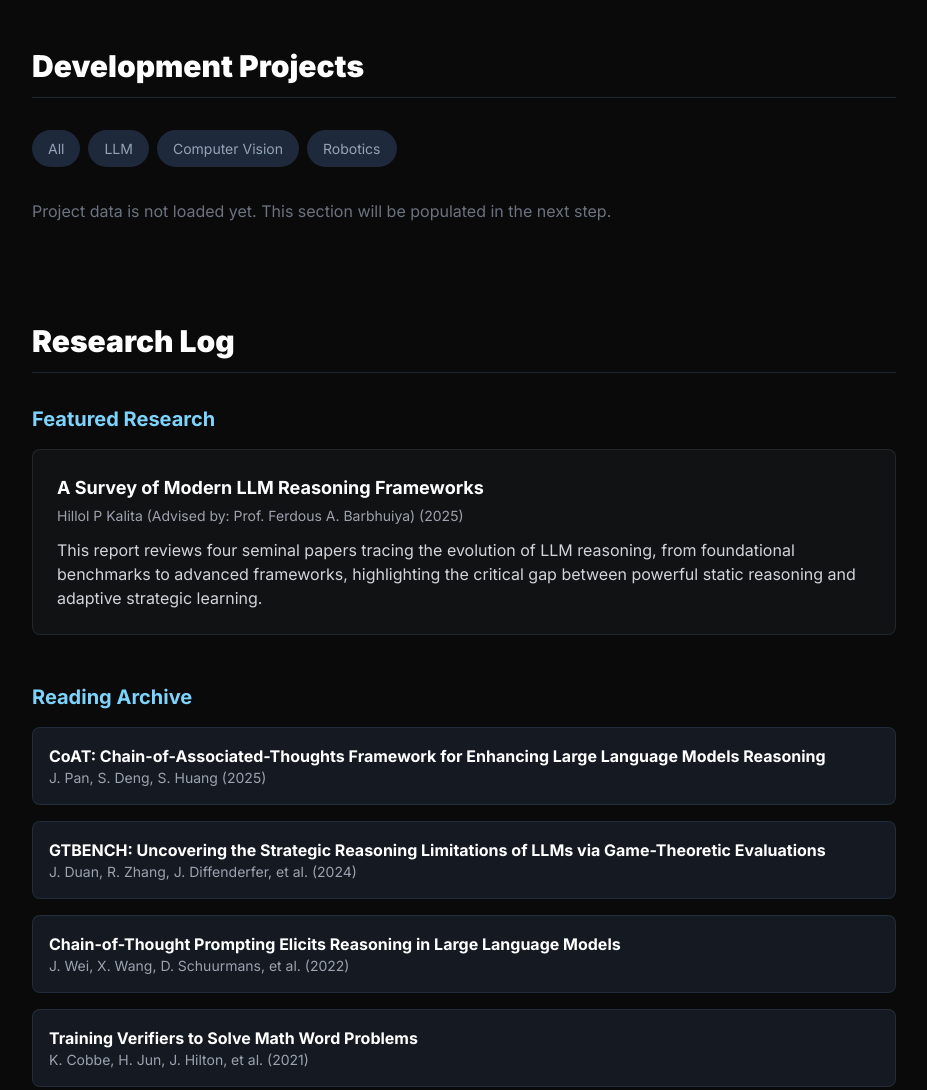
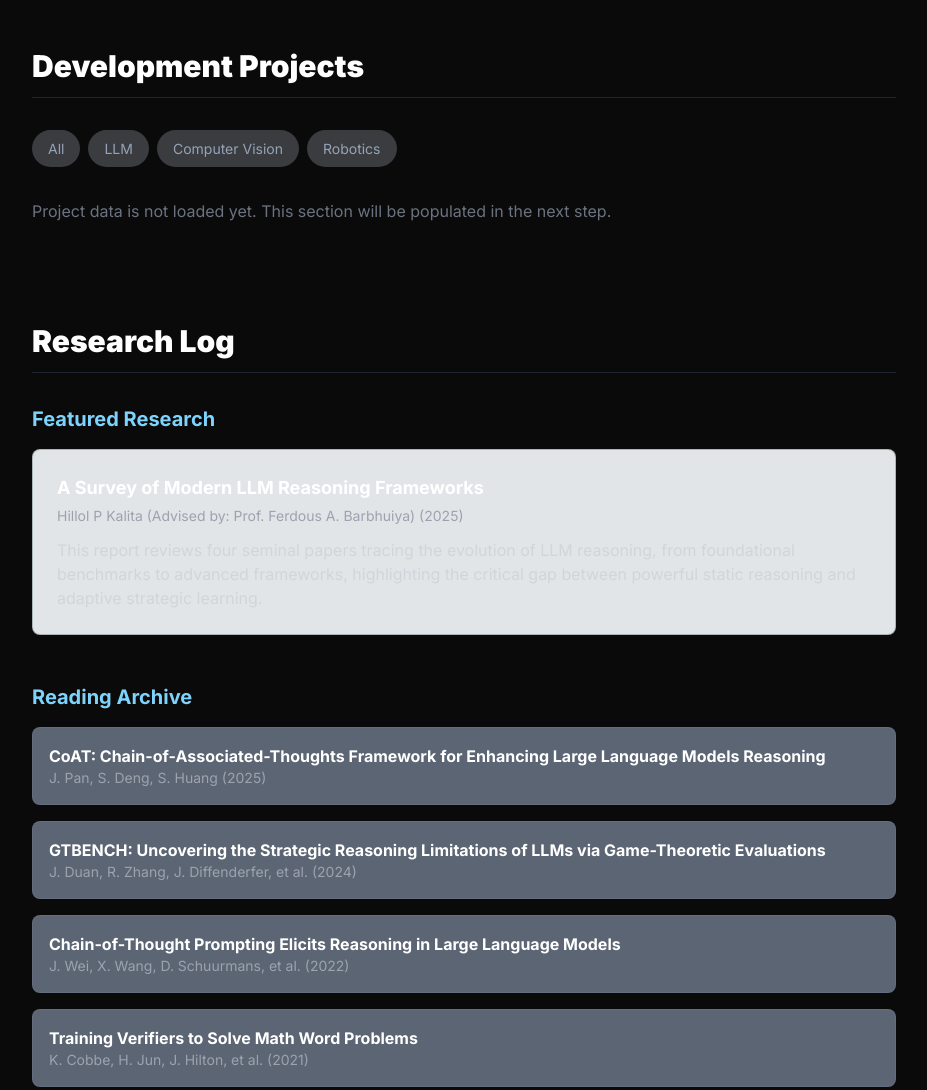
Before and after one commit to ringerH/ringerH.github.io, a plain HTML site: page index.html in a window 1280 px wide. Shown: the part 280-1370 px from the top of the page, without its empty margins (176-1103 px from the left). Drawn offline with nearby package versions, Linux system fonts and the light colour scheme.

Commit message:
color palette

```diff
--- a/style.css
+++ b/style.css
@@ -16,16 +16,16 @@ body {
 
 /* Styling for the new spotlight card */
 .spotlight-card {
-    background-color: rgba(154, 181, 193, 0.05);
-    border: 1px solid rgba(104, 121, 129, 0.2);
+    background-color: rgba(243, 246, 248, 0.932);
+    border: 1px solid rgba(158, 168, 172, 0.799);
     padding: 1.5rem;
     border-radius: 0.5rem;
 }
 
 /* Styling for regular paper cards */
 .paper-card {
-    background-color: rgba(30, 41, 59, 0.5);
-    border: 1px solid rgba(51, 65, 85, 0.5);
+    background-color: rgba(136, 149, 171, 0.658);
+    border: 1px solid rgba(106, 114, 133, 0.689);
     padding: 1rem;
     border-radius: 0.5rem;
     transition: transform 0.2s ease, box-shadow 0.2s ease;
@@ -40,7 +40,7 @@ body {
 .filter-btn-placeholder {
     padding: 0.5rem 1rem;
     border-radius: 9999px;
-    background-color: #1e293b;
+    background-color: #6265698f;
     color: #94a3b8;
     font-size: 0.875rem;
     cursor: not-allowed;
```
